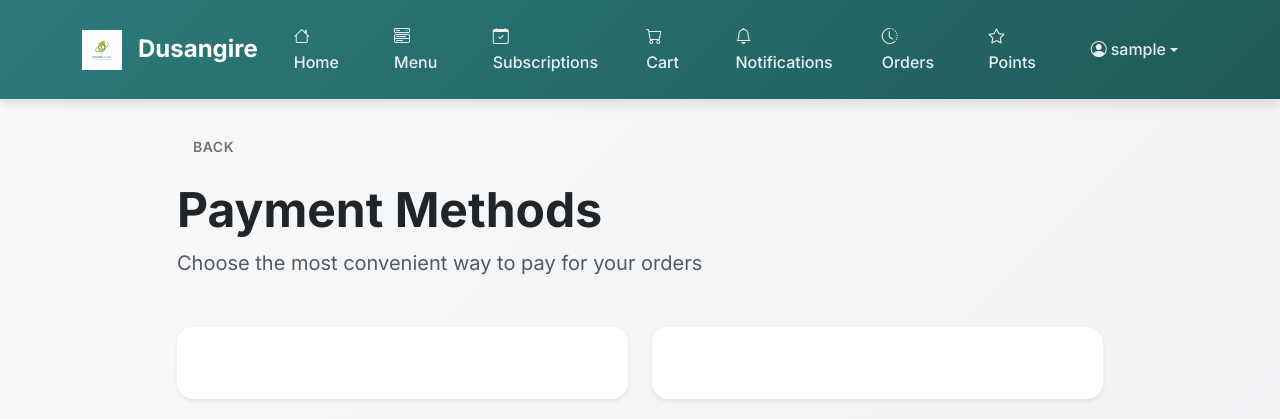
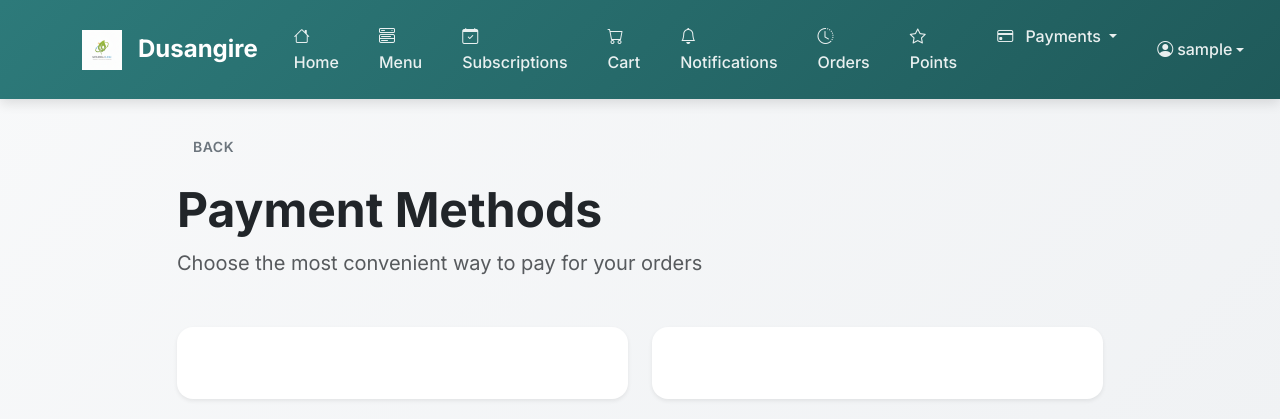
Before and after one commit to selaphinembanjimpundu-star/dusangire12, a Django app: page /payments/methods/ in a window 1280 px wide. Shown: the top 419 px of the page. Run offline with Django 5.2, Linux system fonts and the light colour scheme; the visitor is signed in with stand-in values (Sample User, id 1); data that the repository does not hold is empty.

Commit message:
Add payment navigation links to frontend menu

```diff
--- a/templates/navbar.html
+++ b/templates/navbar.html
@@ -64,6 +64,29 @@
             <i class="bi bi-star"></i> Points
           </a>
         </li>
+        <li class="nav-item dropdown">
+          <a class="nav-link dropdown-toggle" href="#" id="paymentsDropdown" role="button"
+            data-bs-toggle="dropdown" aria-expanded="false">
+            <i class="bi bi-credit-card"></i> Payments
+          </a>
+          <ul class="dropdown-menu shadow-lg" aria-labelledby="paymentsDropdown">
+            <li>
+              <a class="dropdown-item" href="{% url 'payments:checkout' %}">
+                <i class="bi bi-cart-check"></i> Checkout
+              </a>
+            </li>
+            <li>
+              <a class="dropdown-item" href="{% url 'payments:payment_history' %}">
+                <i class="bi bi-clock-history"></i> Payment History
+              </a>
+            </li>
+            <li>
+              <a class="dropdown-item" href="{% url 'payments:payment_methods_list' %}">
+                <i class="bi bi-list-check"></i> Payment Methods
+              </a>
+            </li>
+          </ul>
+        </li>
         {% endif %}
       </ul>
       <ul class="navbar-nav">
@@ -83,6 +106,16 @@
             <li>
               <a class="dropdown-item" href="{% url 'loyalty:dashboard' %}">
                 <i class="bi bi-star"></i> Loyalty Points
+              </a>
+            </li>
+            <li>
+              <a class="dropdown-item" href="{% url 'payments:checkout' %}">
+                <i class="bi bi-credit-card"></i> Make Payment
+              </a>
+            </li>
+            <li>
+              <a class="dropdown-item" href="{% url 'payments:payment_history' %}">
+                <i class="bi bi-clock-history"></i> Payment History
               </a>
             </li>
             <li>
```
Also changed, not shown: templates/home.html (+12 -0 lines).
